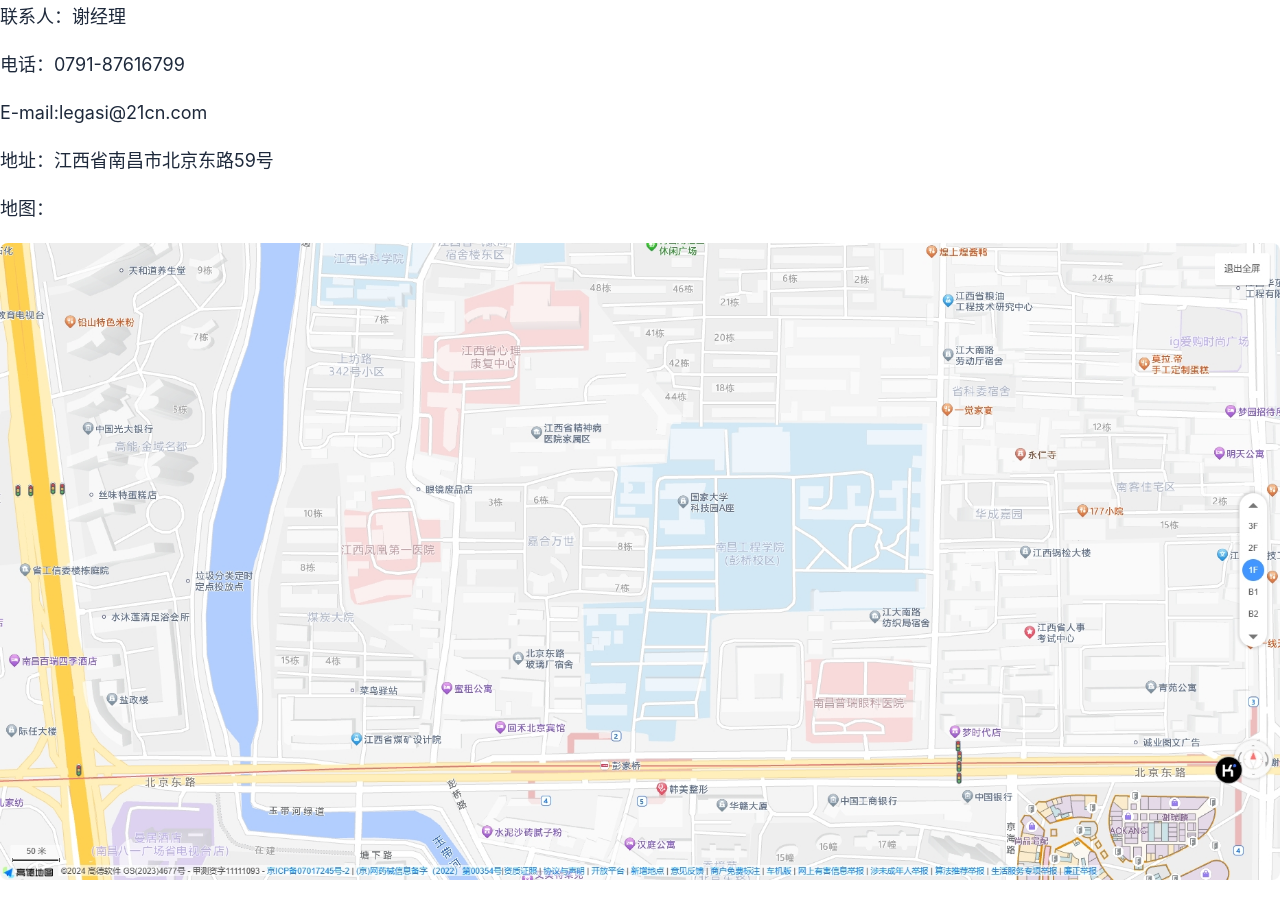
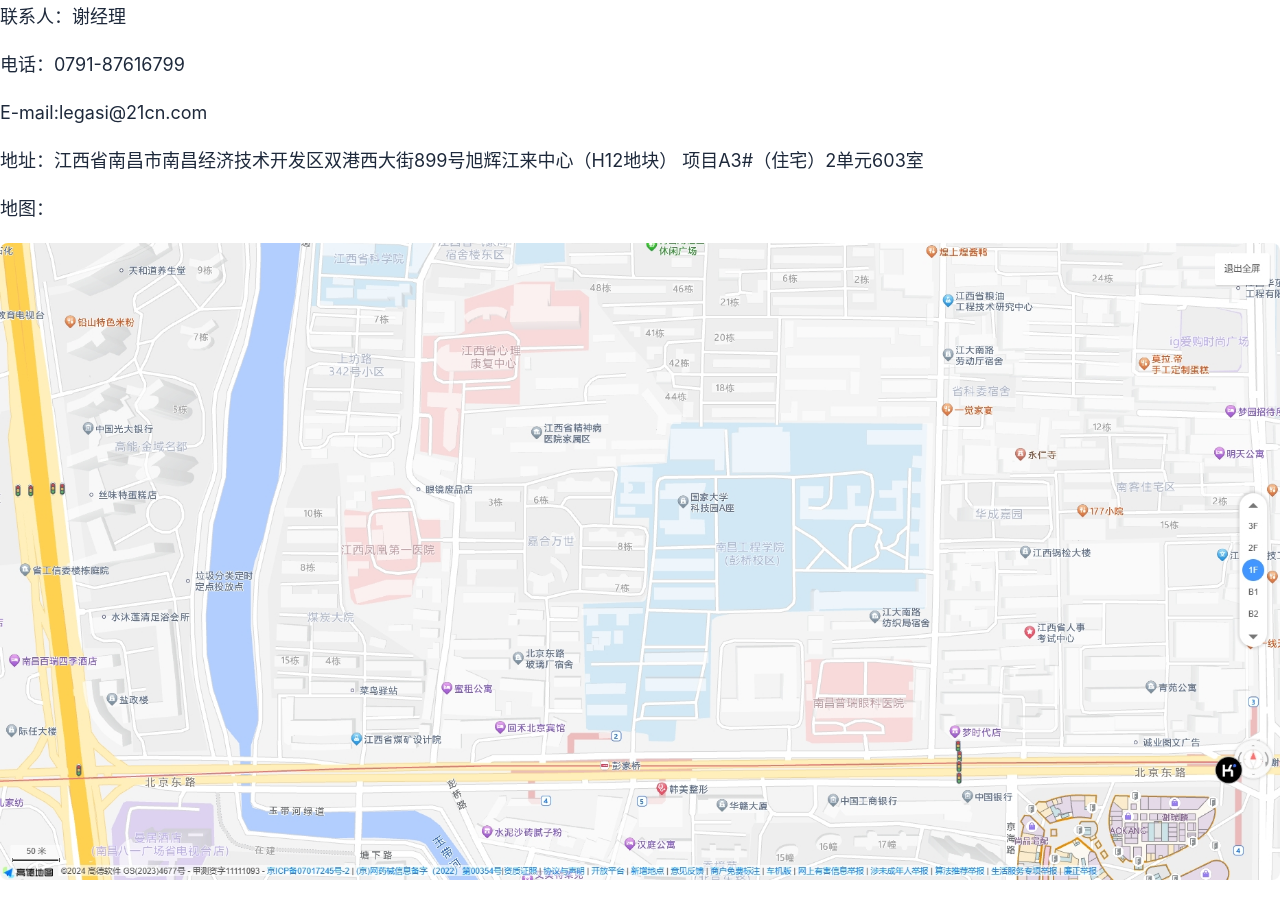
Before and after one commit to Junquanzhong/yicheng, a plain HTML site: page contact.html in a window 1280 px wide. Shown: the part 770-1687 px from the top of the page. Drawn offline with Linux system fonts and the light colour scheme.

Commit message:
更新 contact.html

```diff
--- a/contact.html
+++ b/contact.html
@@ -31,7 +31,7 @@
             <p class="text-xl mb-5 mt-5">联系人：谢经理</p>
             <p class="text-xl mb-5 mt-5">电话：0791-87616799</p>
             <p class="text-xl mb-5 mt-5">E-mail:legasi@21cn.com</p>
-            <p class="text-xl mb-5 mt-5">地址：江西省南昌市北京东路59号</p>
+            <p class="text-xl mb-5 mt-5">地址：江西省南昌市南昌经济技术开发区双港西大街899号旭辉江来中心（H12地块） 项目A3#（住宅）2单元603室</p>
             <p class="text-xl mb-5 mt-5">地图：</p>
             <img src="img/微信截图_20240714172315.png" class="rounded-lg w-full" alt="">
         </div>
```
